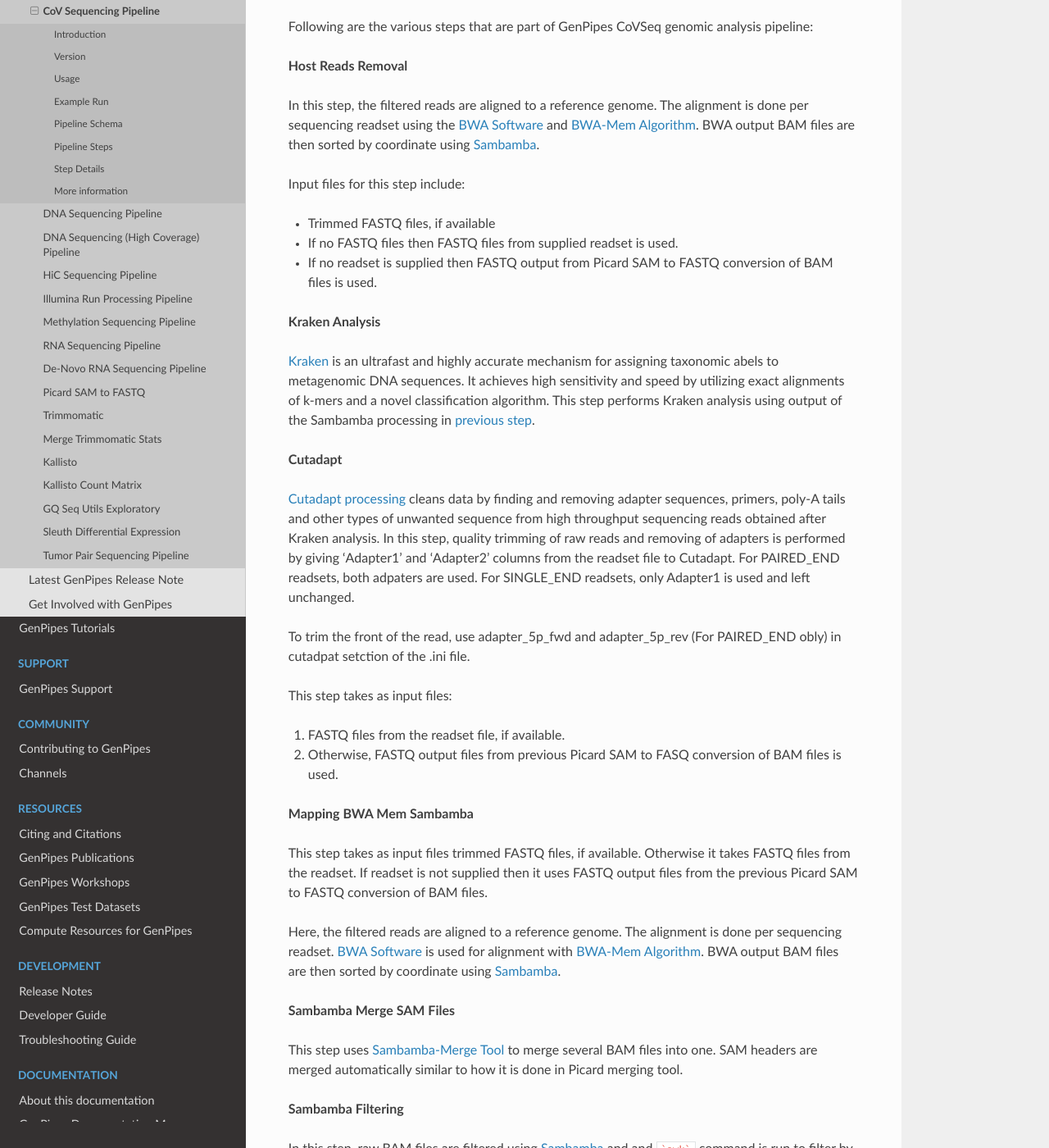
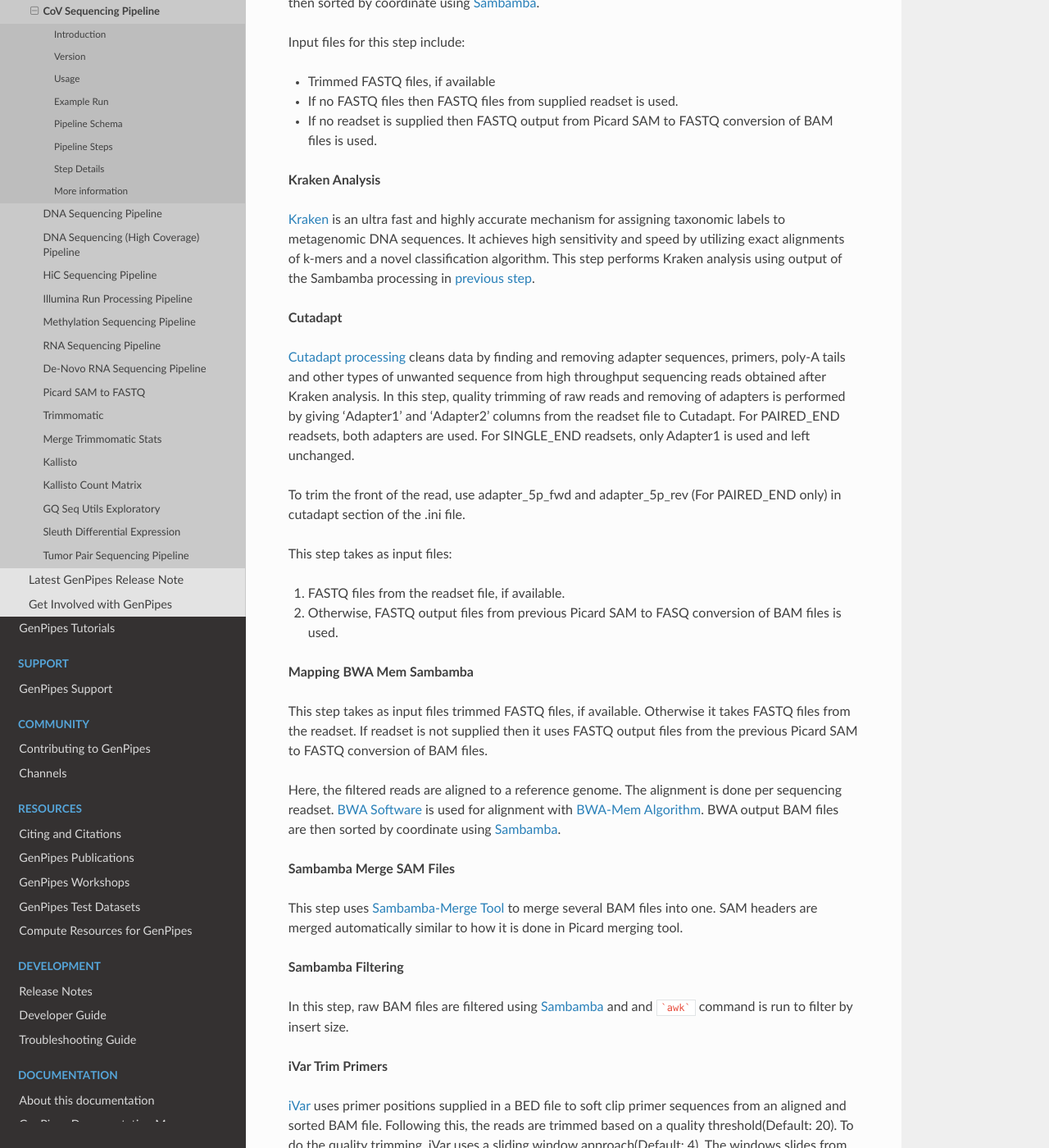
Before and after one commit to c3g/GenPipes_Docs, a Sphinx documentation site: the page built from docs/source/user_guide/pipelines/gp_covseq.rst, in a window 1280 px wide and 1400 px high, scrolled down 4212 px. Shown: the whole window at 82% size. Built offline with Sphinx 7.4.7 and the Read the Docs theme 2.0.0, drawn with Linux system fonts in a browser that asks for light colours; formulas are drawn with MathJax 3; the version number could not be read and is left out; some of the changed text lies outside the part shown.

```diff
--- a/docs/source/user_guide/pipelines/steps_covseq.inc
+++ b/docs/source/user_guide/pipelines/steps_covseq.inc
@@ -21,15 +25,15 @@ Input files for this step include:
 
 **Kraken Analysis**
 
-`Kraken`_ is an ultrafast and highly accurate mechanism for assigning taxonomic abels to metagenomic DNA sequences. It achieves high sensitivity and speed by utilizing exact alignments of k-mers and a novel classification algorithm. This step performs Kraken analysis using output of the Sambamba processing in :ref:`previous step<Host Reads Removal>`.
+`Kraken`_ is an ultra fast and highly accurate mechanism for assigning taxonomic labels to metagenomic DNA sequences. It achieves high sensitivity and speed by utilizing exact alignments of k-mers and a novel classification algorithm. This step performs Kraken analysis using output of the Sambamba processing in :ref:`previous step<Host Reads Removal>`.
 
 .. _Cutadapt:
 
 **Cutadapt**
 
-`Cutadapt processing`_ cleans data by finding and removing adapter sequences, primers, poly-A tails and other types of unwanted sequence from high throughput sequencing reads obtained after Kraken analysis. In this step, quality trimming of raw reads and removing of adapters is performed by giving 'Adapter1' and 'Adapter2' columns from the readset file to Cutadapt. For PAIRED_END readsets, both adpaters are used. For SINGLE_END readsets, only Adapter1 is used and left unchanged.
+`Cutadapt processing`_ cleans data by finding and removing adapter sequences, primers, poly-A tails and other types of unwanted sequence from high throughput sequencing reads obtained after Kraken analysis. In this step, quality trimming of raw reads and removing of adapters is performed by giving 'Adapter1' and 'Adapter2' columns from the readset file to Cutadapt. For PAIRED_END readsets, both adapters are used. For SINGLE_END readsets, only Adapter1 is used and left unchanged.
 
-To trim the front of the read, use adapter_5p_fwd and adapter_5p_rev (For PAIRED_END obly) in cutadpat setction of the .ini file.
+To trim the front of the read, use adapter_5p_fwd and adapter_5p_rev (For PAIRED_END only) in cutadapt section of the .ini file.
 
 This step takes as input files:
 
```
Also changed, not shown: other parts of docs/source/user_guide/pipelines/steps_covseq.inc (+7 -3 lines), docs/source/spelling_wordlist.txt (+10 -0 lines), docs/source/user_guide/pipelines/gp_covseq.rst (+9 -6 lines).
